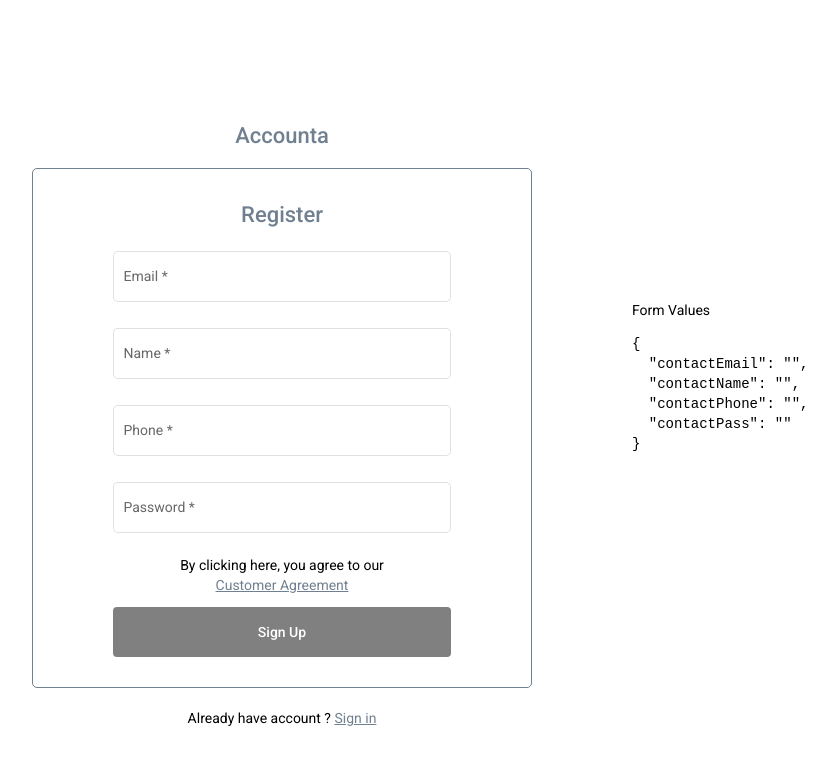
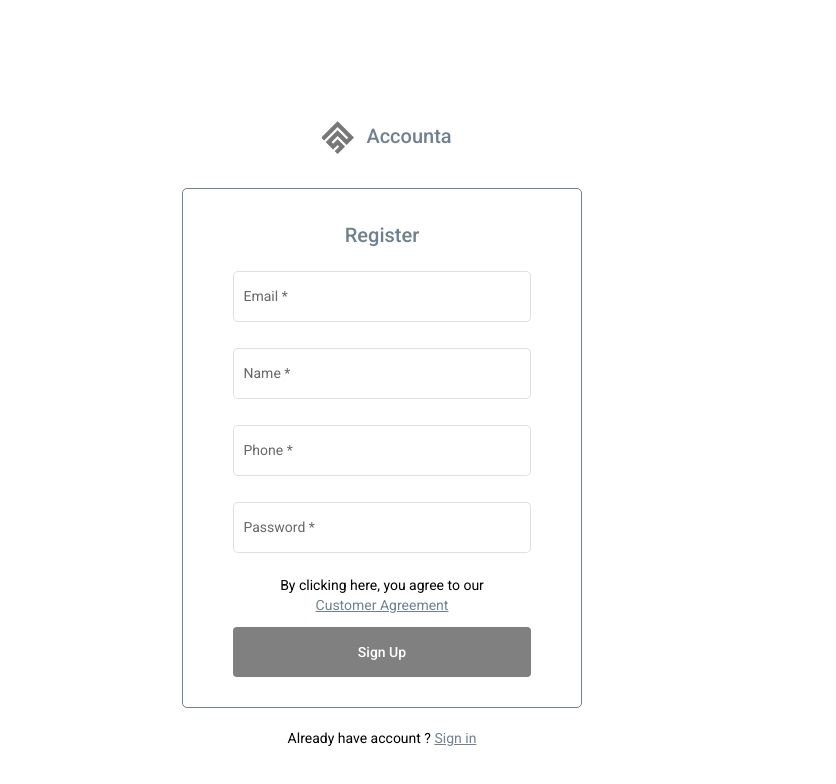
Before and after one commit to GiaTue39/firstRealProject, an Angular app: page /signup in a window 1280 px wide. Shown: the top 784 px of the page, without its empty margins (368-1204 px from the left). Built offline with nearby package versions, Linux system fonts and the light colour scheme.

Commit message:
add logo for Sign up Form

```diff
--- a/src/app/sign-up-page/sign-up-page.component.css
+++ b/src/app/sign-up-page/sign-up-page.component.css
@@ -1,13 +1,20 @@
 .container {
-  width: 500px;
+  width: 400px;
   height: auto;
   text-align: center;
   margin-top: 100px;
-  margin-left: 400px;
+  margin-left: 550px;
+}
+
+.header {
+  display: flex;
+  flex-direction: row;
+  justify-content: center;
+  margin: 20px 0px;
 }
 
 h2 {
-  font-size: 22px;
+  font-size: 20px;
   color: slategrey;
 }
 
@@ -17,7 +24,7 @@ a {
 
 .form-sign-up {
   display: flex;
-  padding: 30px 80px;
+  padding: 30px 50px;
   flex-direction: column;
   border: 0.5px solid slategrey;
   border-radius: 5px;
@@ -35,7 +42,7 @@ a {
   margin-top: 20px;
 }
 
-.example-container .mat-form-field + .mat-form-field {
+.example-container .mat-form-field+.mat-form-field {
   margin-left: 8px;
 }
 
@@ -64,3 +71,11 @@ a {
   justify-content: flex-start;
   color: red;
 }
+
+img::before {
+  content: "";
+}
+
+.item-header {
+  margin-left: 10px;
+}
--- a/src/app/sign-up-page/sign-up-page.component.html
+++ b/src/app/sign-up-page/sign-up-page.component.html
@@ -1,15 +1,14 @@
 <div class="cover">
   <div class="container">
     <div class="header">
-      <img />
-      <h2>Accounta</h2>
+      <div class="item-header"><img src="/assets/images/logo.PNG" /></div>
+      <div class="item-header"><h2>Accounta</h2></div>
     </div>
     <form class="form-sign-up" (ngSubmit)="onSubmit(form.value)" #form="ngForm">
       <h2>Register</h2>
 
       <mat-form-field appearance="outline">
         <mat-label>Email</mat-label>
-        <!-- <input matInput [formControl]="emailFormControl" [errorStateMatcher]="matcher" placeholder="Ex.pat@example.com" /> -->
         <input
           matInput
           placeholder="Ex.pat@example.com"
@@ -17,12 +16,6 @@
           name="contactEmail"
           required
         />
-        <!-- <mat-error *ngIf="emailFormControl.hasError('email') && !emailFormControl.hasError('required')">
-          Please enter a valid email address
-        </mat-error>
-        <mat-error *ngIf="emailFormControl.hasError('required')">
-          Email is <strong>required</strong>
-        </mat-error> -->
       </mat-form-field>
       <div
         class="alert-danger"
@@ -100,8 +93,8 @@
     </div>
   </div>
 
-  <div class="valuesForm">
+  <!-- <div class="valuesForm">
     <p>Form Values</p>
     <pre>{{ form.value | json }}</pre>
-  </div>
+  </div> -->
 </div>
```
Also changed, not shown: src/app/sign-up-page/sign-up-page.component.ts (+0 -29 lines), src/assets/images/logo.PNG (added).
